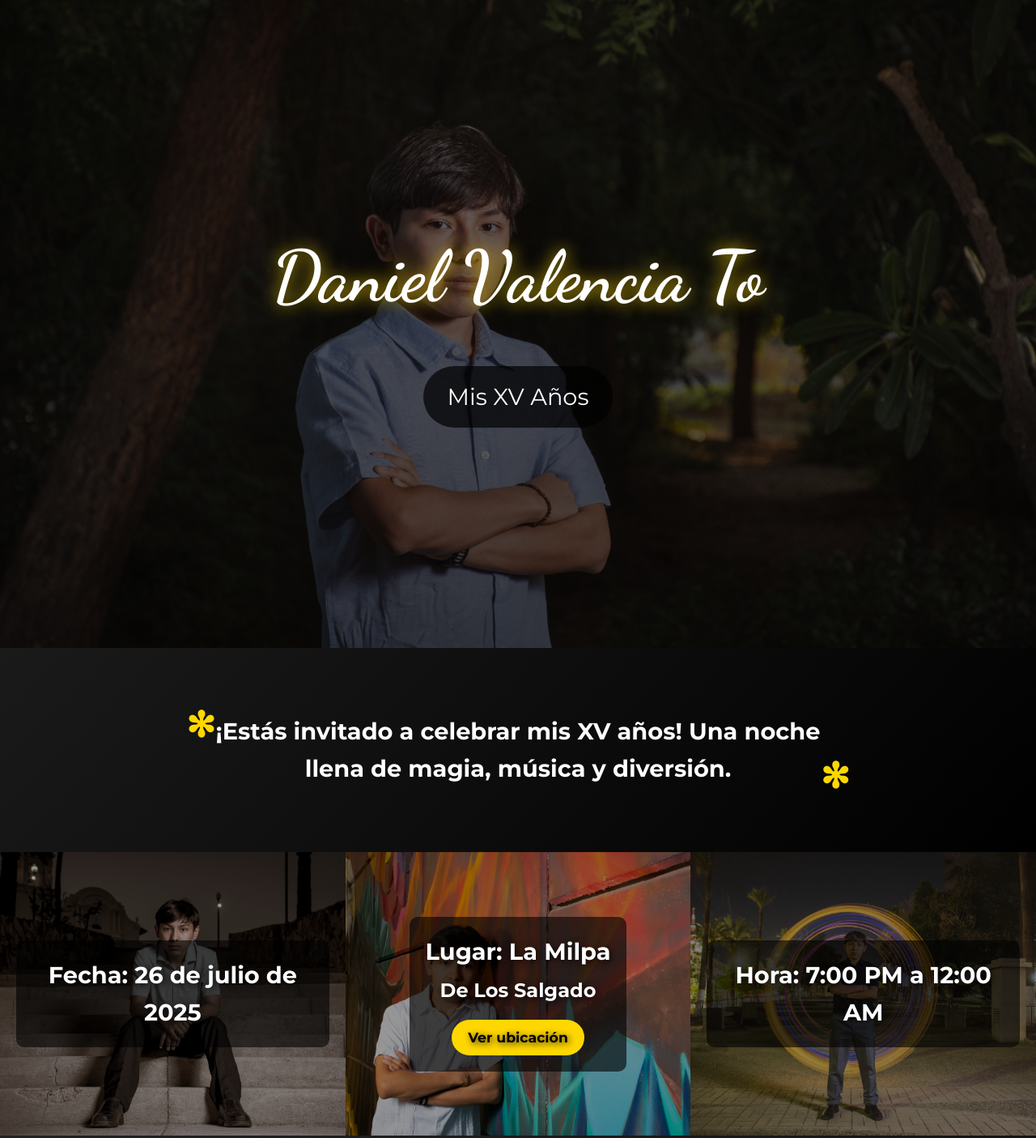
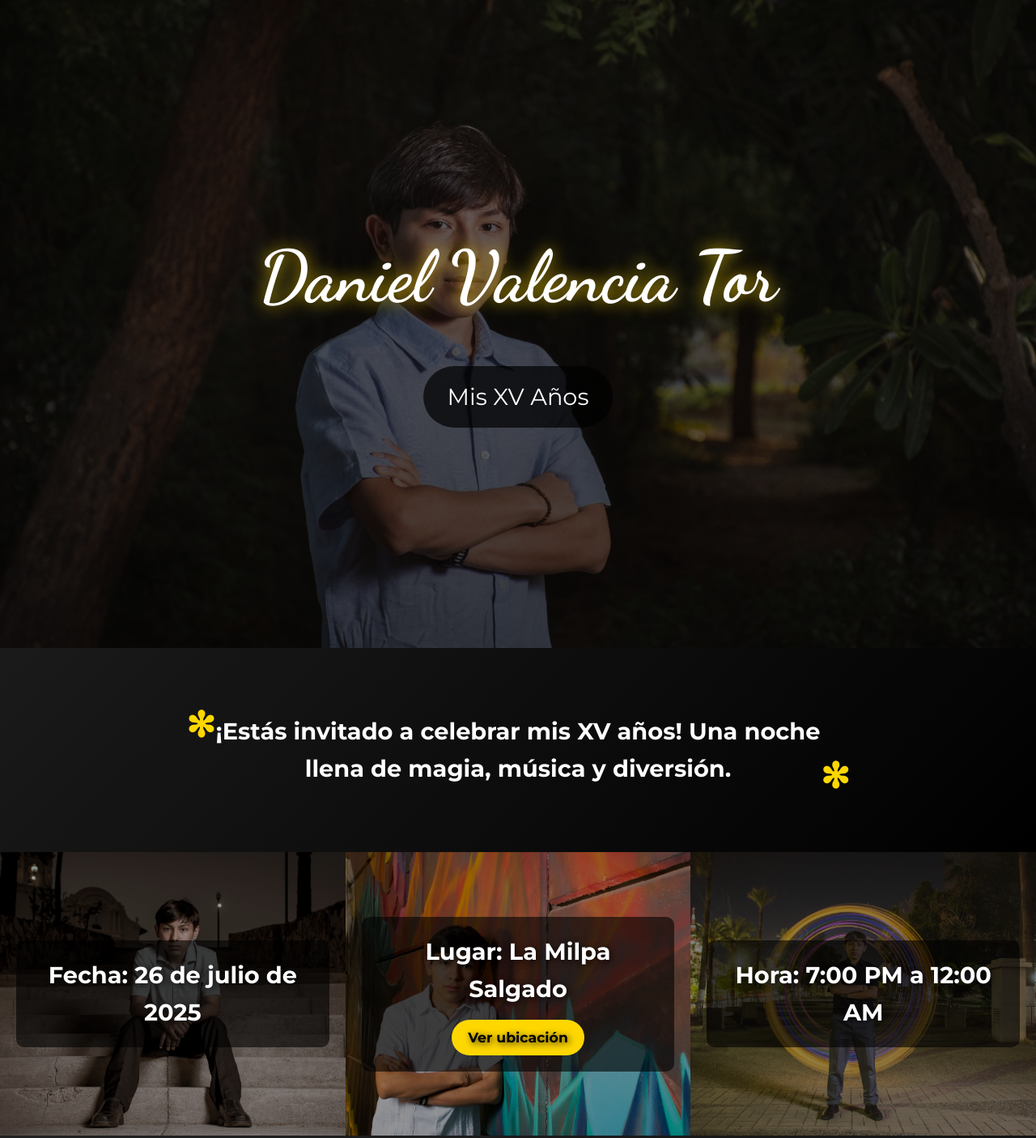
Before and after one commit to chinovp/chinovp.github.io, a plain HTML site: page index.html in a window 1280 px wide. Shown: the top 1405 px of the page at 81% size. Drawn offline with Linux system fonts and the light colour scheme.

Commit message:
index.html

```diff
--- a/index.html
+++ b/index.html
@@ -255,7 +255,7 @@
 
   <section class="hero">
     <div>
-      <h1>Daniel Valencia To</h1>
+      <h1>Daniel Valencia Tor</h1>
       <p class="subtitle">Mis XV Años</p>
     </div>
   </section>
@@ -271,8 +271,7 @@
     </div>
     <div class="info-box" style="background-image: url('https://chinovp.github.io/dvt_03.jpg'); ">
       <div>
-        Lugar: La Milpa<br>
-        <small>De Los Salgado</small><br>
+        Lugar: La Milpa Salgado<br>
         <a href="https://maps.app.goo.gl/eY6jo1bCUbJDwFfX8?g_st=aw" class="location-btn" target="_blank">Ver ubicación</a>
       </div>
     </div>
```
